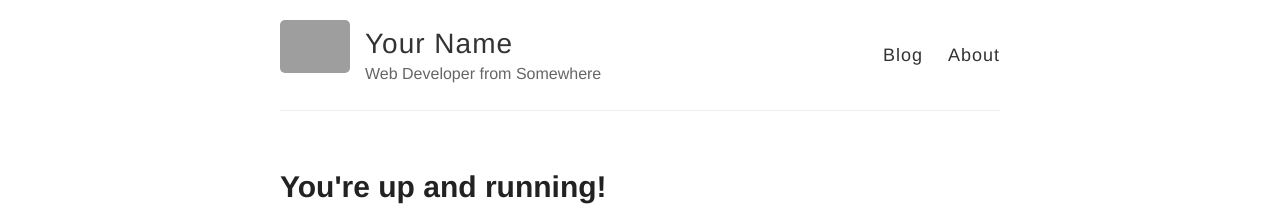
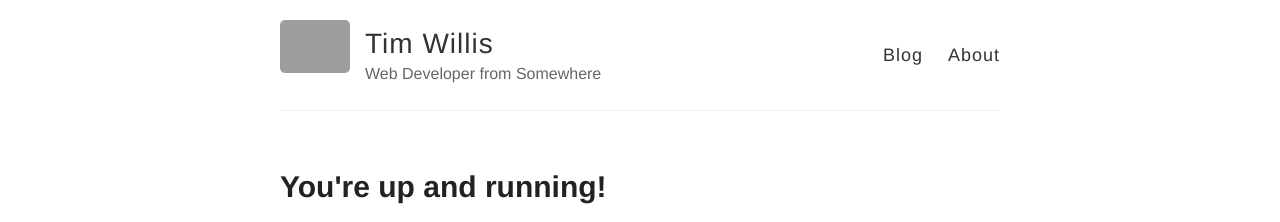
Before and after one commit to tcwillis/tcwillis.github.io, a Jekyll site: the page built from index.html, in a window 1280 px wide. Shown: the top 222 px of the page. Built offline with Jekyll 4.4.1, drawn with Linux system fonts in a browser that asks for light colours; grey boxes are pictures that could not be loaded.

Commit message:
Changed config

```diff
--- a/_config.yml
+++ b/_config.yml
@@ -3,7 +3,7 @@
 #
 
 # Name of your site (displayed in the header)
-name: Your Name
+name: Tim Willis
 
 # Short bio or description (displayed in the header)
 description: Web Developer from Somewhere
```
